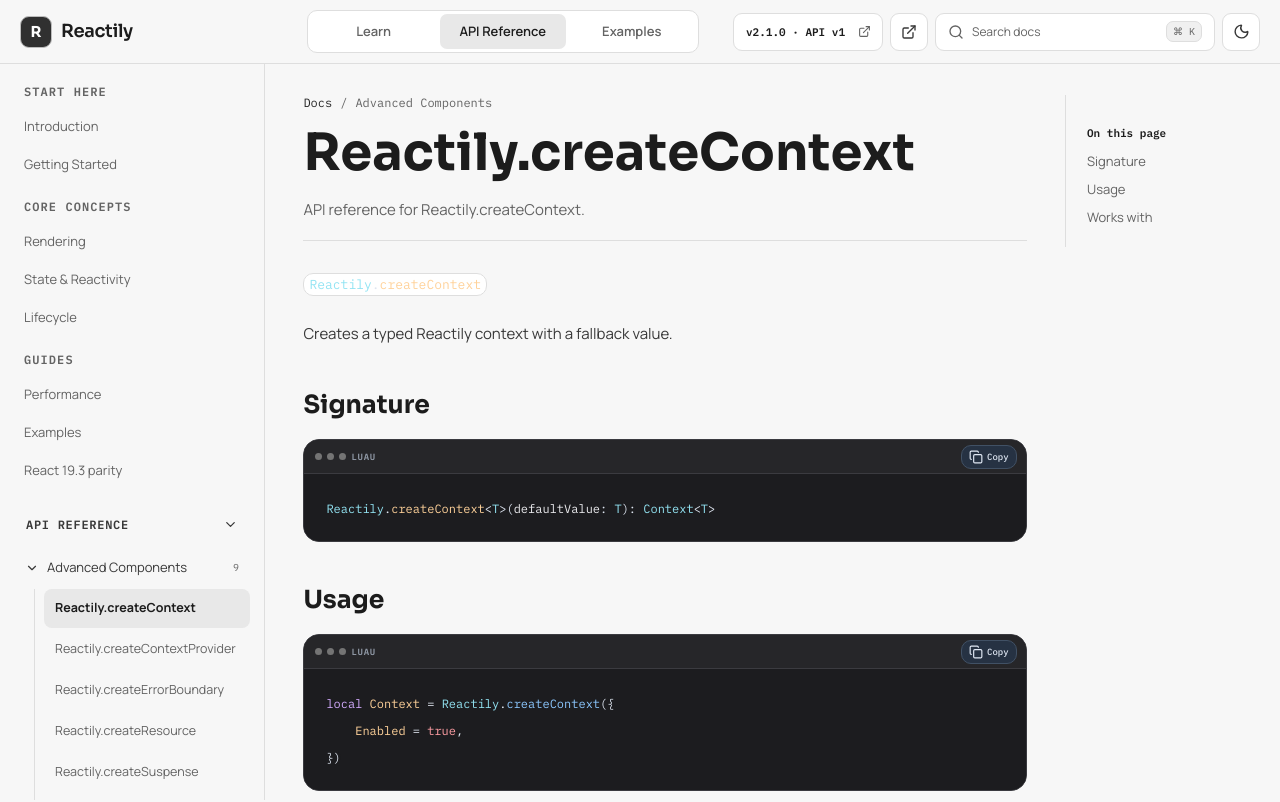
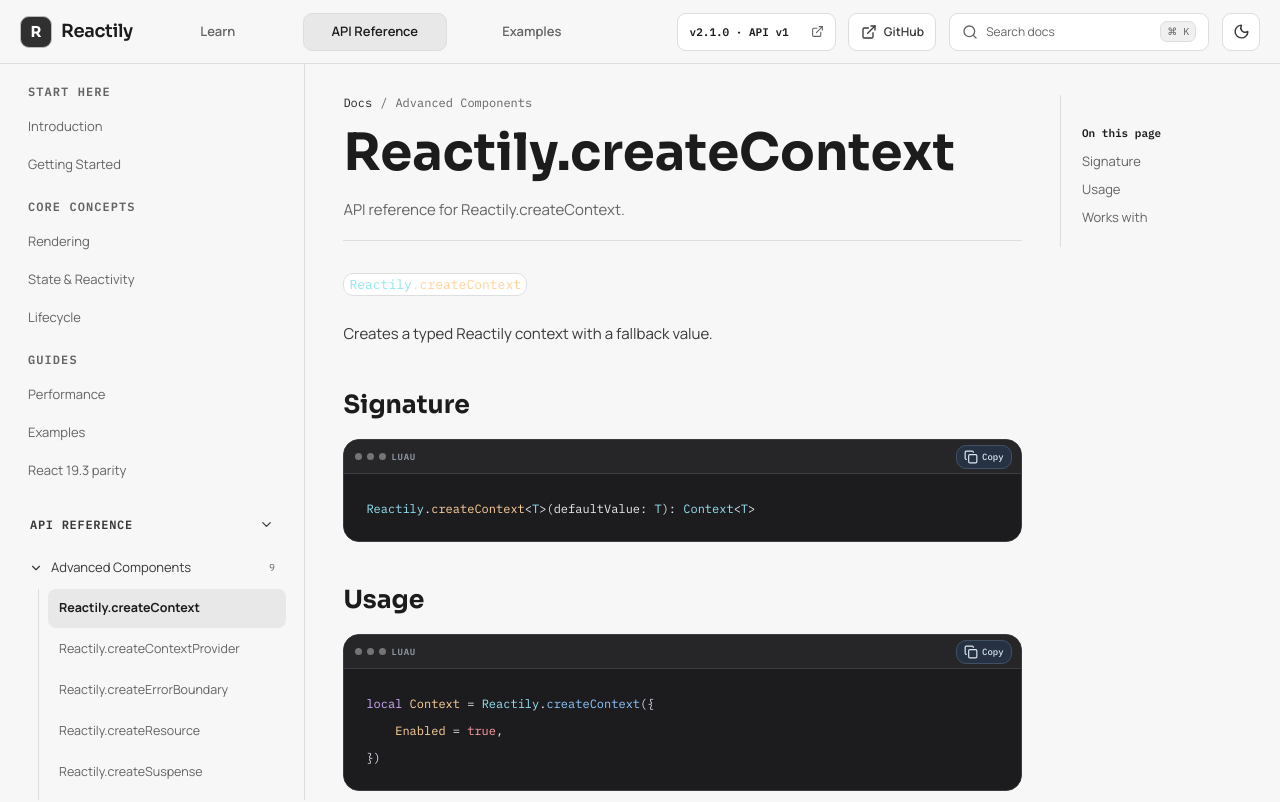
Before and after one commit to lily-studios/Reactily, a React (Vite) app in the folder reactily-website/: page /docs/api/advanced-components/create-context in a window 1280 px wide. Shown: the top 802 px of the page. Built offline with nearby package versions, Linux system fonts and the light colour scheme.

Commit message:
style(docs): evenly space horizontal header items and widen docs sidebar

```diff
--- a/reactily-website/src/refinements.css
+++ b/reactily-website/src/refinements.css
@@ -1,86 +1,193 @@
-/* Reactily UI refinements. Loaded after the base stylesheet. */
-:root { --ui-ease: cubic-bezier(.2,.8,.2,1); --ui-motion: 220ms; }
+/* Reactily UI refinements: cohesive spacing, navigation, and accessible motion. */
+:root {
+  --ui-ease: cubic-bezier(.2, .8, .2, 1);
+  --ui-motion: 220ms;
+  --header-item-gap: clamp(9px, 1vw, 15px);
+}
+
+/* Keep all desktop controls beside each other, with consistent gaps. */
 .headerInner {
-  width: min(1440px,calc(100% - 40px));
-  display: grid;
-  grid-template-columns: repeat(3,minmax(0,1fr));
+  width: min(1440px, calc(100% - 40px));
+  display: flex;
   align-items: center;
-  gap: 16px;
+  justify-content: center;
+  gap: var(--header-item-gap);
 }
-.headerInner > .brand { justify-self: start; }
-.desktopNav { width: 100%; max-width: 420px; justify-self: center; }
-.desktopNav a { flex: 1 1 0; text-align: center; }
-.headerActions { width: 100%; justify-self: stretch; justify-content: flex-end; }
-.headerActions .searchButton { flex: 1 1 180px; min-width: 90px; max-width: 280px; }
-.headerActions .searchButton span { white-space: nowrap; }
-.headerActions .versionSelectorShell { min-width: 150px; }
-.headerActions .headerGitHub { flex-shrink: 0; }
-.headerActions .iconButton { flex-shrink: 0; }
+.headerInner > .brand {
+  flex: 0 0 auto;
+  white-space: nowrap;
+}
+.desktopNav {
+  display: flex;
+  flex: 1 1 390px;
+  align-items: center;
+  justify-content: center;
+  gap: var(--header-item-gap);
+  width: auto;
+  max-width: 470px;
+  min-width: 0;
+  justify-self: auto;
+  padding: 0;
+  border: 0;
+  background: transparent;
+}
+.desktopNav a {
+  flex: 1 1 0;
+  display: inline-flex;
+  align-items: center;
+  justify-content: center;
+  min-width: 0;
+  height: 38px;
+  padding: 0 clamp(10px, 1vw, 17px);
+  border: 1px solid transparent;
+  border-radius: 9px;
+  white-space: nowrap;
+  text-align: center;
+}
+.desktopNav a.active {
+  background: var(--accent-soft);
+  border-color: var(--border);
+}
+.headerActions {
+  display: flex;
+  flex: 1 1 575px;
+  align-items: center;
+  justify-content: flex-end;
+  gap: var(--header-item-gap);
+  width: auto;
+  max-width: 660px;
+  min-width: 0;
+  justify-self: auto;
+}
+.headerActions .versionSelectorShell { flex: 0 0 159px; min-width: 0; }
+.headerActions .headerGitHub { flex: 0 0 auto; }
+.headerActions .searchButton {
+  flex: 1 1 180px;
+  min-width: 125px;
+  max-width: 260px;
+  width: auto;
+  justify-content: flex-start;
+  padding: 0 12px;
+}
+.headerActions .searchButton span { display: inline; white-space: nowrap; }
+.headerActions .searchButton kbd { display: inline; }
+.headerActions .iconButton { flex: 0 0 38px; }
 .desktopNav a, .headerGitHub, .versionSelectorShell, .searchButton, .iconButton {
   transition: background-color var(--ui-motion) var(--ui-ease),
               border-color var(--ui-motion) var(--ui-ease),
-              color var(--ui-motion) var(--ui-ease), transform var(--ui-motion) var(--ui-ease);
+              color var(--ui-motion) var(--ui-ease),
+              transform var(--ui-motion) var(--ui-ease);
 }
 .desktopNav a:hover, .headerGitHub:hover { transform: translateY(-1px); }
 .desktopNav a:active, .headerGitHub:active { transform: translateY(0); }
+
+/* Give documentation navigation a little more room for API names. */
+.docsShell {
+  grid-template-columns: minmax(280px, 305px) minmax(0, 880px) minmax(180px, 220px);
+}
+.docsSidebar { padding: 20px 18px 30px; }
+.sidebarLinks a { overflow-wrap: anywhere; }
+
+/* Consistent interaction feedback. */
 .searchResults { scroll-behavior: smooth; }
 .searchResult {
   position: relative;
   transition: background-color 140ms ease, color 140ms ease, border-color 140ms ease;
 }
 .searchResult.selected, .searchResult[aria-selected="true"] {
-  background: var(--accent-soft); color: var(--text);
+  background: var(--accent-soft);
+  color: var(--text);
 }
-.searchResultEnter { margin-left: auto; flex-shrink: 0; opacity: 0; transition: opacity 140ms ease; }
+.searchResultEnter {
+  margin-left: auto;
+  flex-shrink: 0;
+  opacity: 0;
+  transition: opacity 140ms ease;
+}
 .searchResult.selected .searchResultEnter, .searchResult:hover .searchResultEnter { opacity: .9; }
 .searchFooter { display: flex; align-items: center; gap: 16px; flex-wrap: wrap; }
 .searchFooter span { display: inline-flex; gap: 5px; align-items: center; }
 .searchFooter span:last-child { margin-left: auto; }
-.apiGroupCard { transition: border-color var(--ui-motion) var(--ui-ease), background-color var(--ui-motion) var(--ui-ease); }
+.apiGroupCard {
+  transition: border-color var(--ui-motion) var(--ui-ease),
+              background-color var(--ui-motion) var(--ui-ease);
+}
 .apiGroupCard:hover { border-color: var(--border-strong); }
 .apiFunctionList a svg { transition: transform 180ms var(--ui-ease); }
 .apiFunctionList a:hover svg { transform: translateX(3px); }
 .sidebarLinks a, .sidebarNestedGroup button, .sidebarCategoryButton {
-  transition: background-color 180ms var(--ui-ease), color 180ms var(--ui-ease), border-color 180ms var(--ui-ease);
+  transition: background-color 180ms var(--ui-ease),
+              color 180ms var(--ui-ease),
+              border-color 180ms var(--ui-ease);
 }
-.sidebarNestedGroup button svg, .sidebarCategoryButton svg { transition: transform var(--ui-motion) var(--ui-ease); }
-.sidebarNestedGroup button[aria-expanded="true"] svg:first-child { transform: rotate(0deg); }
 .mobileNav a { transition: background-color 160ms ease, color 160ms ease; }
-.docPagination a { transition: border-color var(--ui-motion) var(--ui-ease), transform var(--ui-motion) var(--ui-ease); }
+.docPagination a {
+  transition: border-color var(--ui-motion) var(--ui-ease),
+              transform var(--ui-motion) var(--ui-ease);
+}
 .docPagination a:hover { transform: translateY(-2px); }
-.docHeader, .apiHeroGrid, .heroCopy, .heroVisualColumn { animation: docs-fade-up 340ms var(--ui-ease) both; }
+.docHeader, .apiHeroGrid, .heroCopy, .heroVisualColumn {
+  animation: docs-fade-up 340ms var(--ui-ease) both;
+}
 .heroVisualColumn { animation-delay: 65ms; }
 @keyframes docs-fade-up {
   from { opacity: 0; transform: translateY(8px); }
   to { opacity: 1; transform: translateY(0); }
 }
-:where(a,button,input):focus-visible { outline: 2px solid var(--accent); outline-offset: 3px; }
-@media(max-width:1300px) {
-  .headerInner { grid-template-columns: minmax(135px,.7fr) minmax(290px,1fr) minmax(0,1.4fr); gap: 12px; }
-  .headerGitHub { width: 38px; min-width: 38px; padding: 0; }
-  .headerGitHub span { display: none; }
-  .headerActions .searchButton { min-width: 38px; flex: 1 1 105px; }
+:where(a, button, input):focus-visible {
+  outline: 2px solid var(--accent);
+  outline-offset: 3px;
 }
-@media(max-width:1100px) {
-  .headerInner { grid-template-columns: auto minmax(250px,1fr) auto; }
-  .headerActions .searchButton { min-width: 38px; width: 38px; flex: 0 0 38px; justify-content: center; padding: 0; }
+
+/* Desktop compression retains the same visual gaps. */
+@media (max-width: 1260px) {
+  .headerInner { --header-item-gap: 9px; }
+  .desktopNav { flex-basis: 330px; }
+  .headerActions { flex-basis: 500px; }
+  .headerActions .headerGitHub { width: 38px; min-width: 38px; padding: 0; }
+  .headerActions .headerGitHub span { display: none; }
+  .headerActions .searchButton { min-width: 100px; }
+}
+@media (max-width: 1120px) {
+  .headerActions .searchButton {
+    flex: 0 0 38px;
+    width: 38px;
+    min-width: 38px;
+    justify-content: center;
+    padding: 0;
+  }
   .headerActions .searchButton span, .headerActions .searchButton kbd { display: none; }
+  .desktopNav { flex-basis: 320px; }
+  .docsShell {
+    grid-template-columns: minmax(265px, 285px) minmax(0, 1fr);
+    max-width: 1120px;
+    margin-inline: auto;
+  }
+  .tableOfContents { display: none; }
 }
-@media(max-width:980px) {
-  .headerInner { grid-template-columns: minmax(0,1fr) auto; width: calc(100% - 30px); }
+@media (max-width: 980px) {
+  .headerInner {
+    width: calc(100% - 30px);
+    justify-content: space-between;
+  }
   .desktopNav { display: none; }
-  .headerActions { width: auto; }
+  .headerActions { flex: 0 1 auto; max-width: none; width: auto; }
+  .docsShell { display: block; }
+  .docsSidebarWrap { width: min(340px, 89vw); }
 }
-@media(max-width:720px) {
+@media (max-width: 720px) {
   .headerActions .headerGitHub { display: none; }
-  .headerActions .versionSelectorShell { min-width: 132px; }
+  .headerActions .versionSelectorShell { flex-basis: 132px; }
 }
-@media(max-width:470px) { .headerActions .versionSelectorShell { display:none; } }
-@media(prefers-reduced-motion:reduce) {
-  .docHeader,.apiHeroGrid,.heroCopy,.heroVisualColumn { animation:none; }
-  .desktopNav a,.headerGitHub,.versionSelectorShell,.searchButton,.iconButton,
-  .searchResult,.searchResultEnter,.apiGroupCard,.apiFunctionList a svg,
-  .sidebarLinks a,.sidebarNestedGroup button,.sidebarCategoryButton,.docPagination a { transition:none; }
-  .searchResults { scroll-behavior:auto; }
-  .docPagination a:hover,.desktopNav a:hover,.headerGitHub:hover { transform:none; }
+@media (max-width: 470px) {
+  .headerActions .versionSelectorShell { display: none; }
 }
+@media (prefers-reduced-motion: reduce) {
+  .docHeader, .apiHeroGrid, .heroCopy, .heroVisualColumn { animation: none; }
+  .desktopNav a, .headerGitHub, .versionSelectorShell, .searchButton,
+  .iconButton, .searchResult, .searchResultEnter, .apiGroupCard,
+  .apiFunctionList a svg, .sidebarLinks a, .sidebarNestedGroup button,
+  .sidebarCategoryButton, .docPagination a { transition: none; }
+  .searchResults { scroll-behavior: auto; }
+  .docPagination a:hover, .desktopNav a:hover, .headerGitHub:hover { transform: none; }
+}
```
